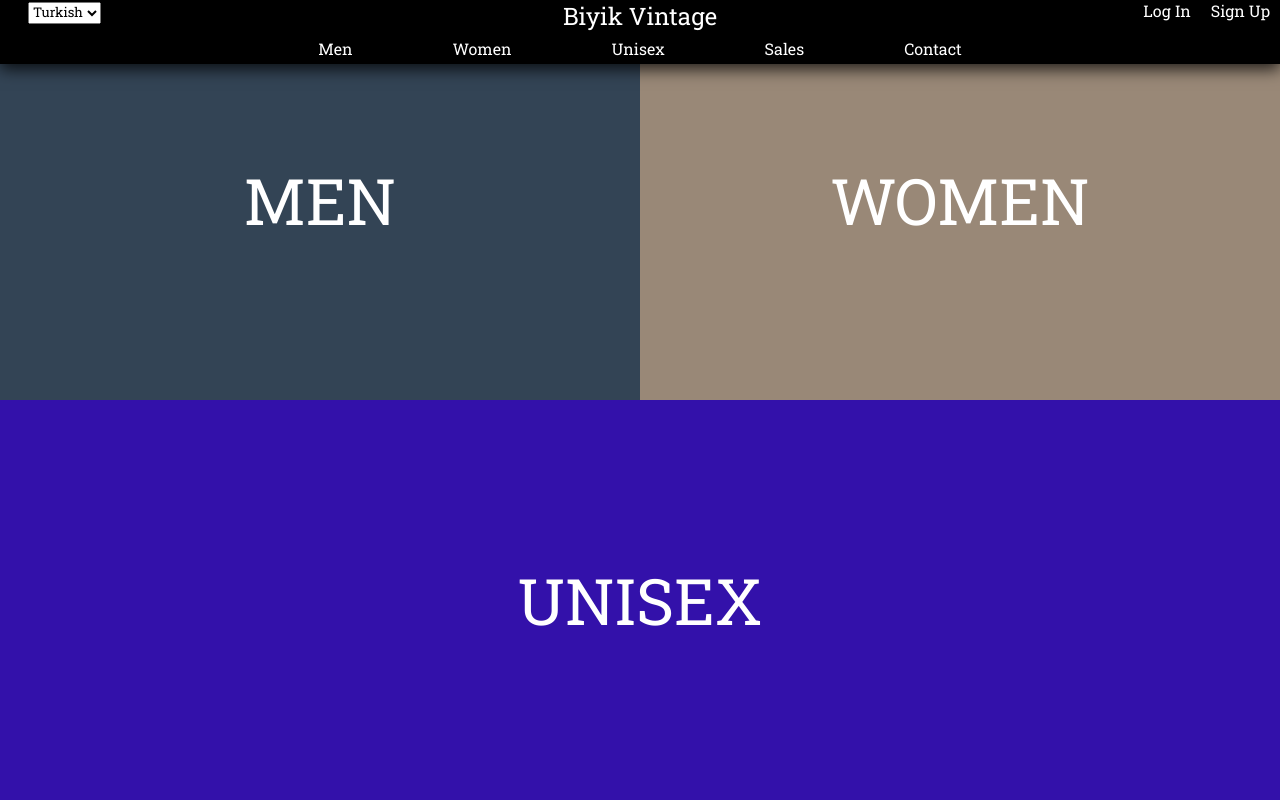
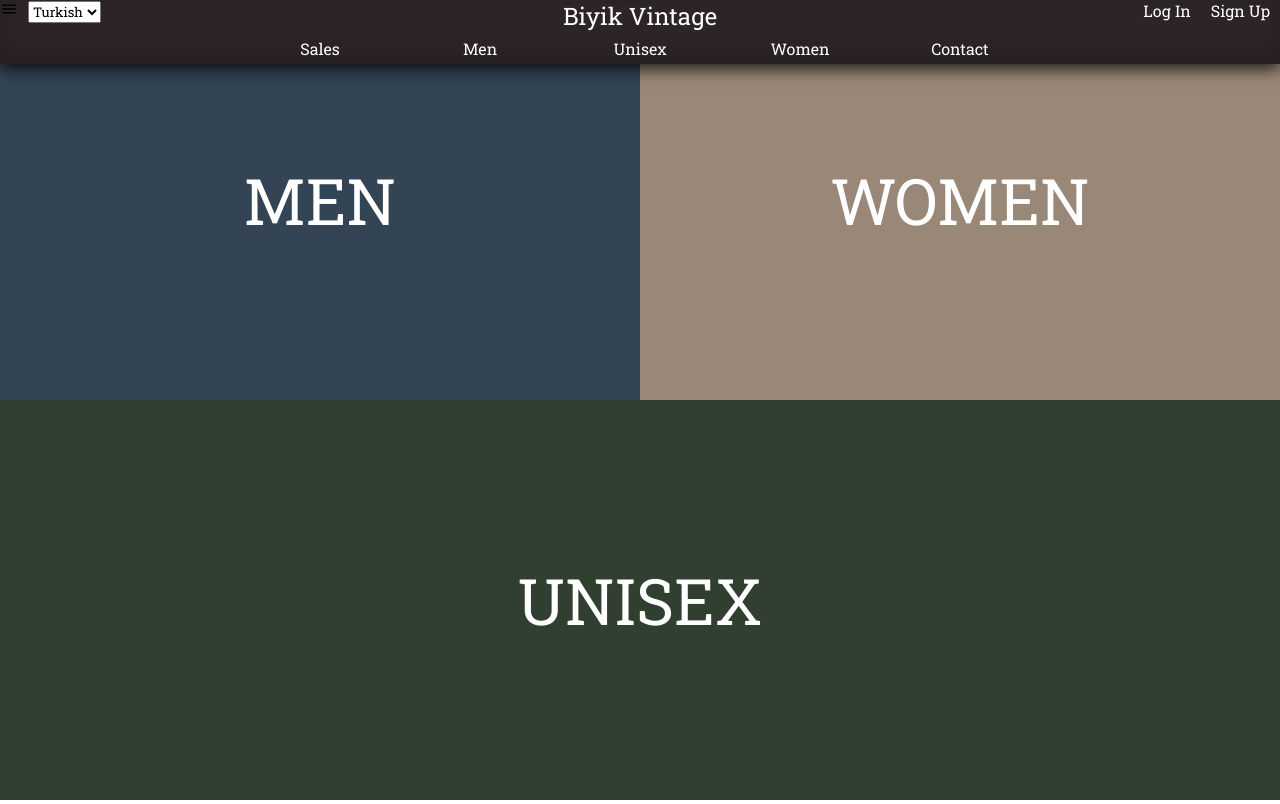
Before and after one commit to alperenyazmaci/alperenyazmaci.github.io, a plain HTML site: page index.html in a window 1280 px wide. Shown: the top 804 px of the page. Drawn offline with Linux system fonts and the light colour scheme.

Commit message:
vintage update2

```diff
--- a/index.html
+++ b/index.html
@@ -29,10 +29,10 @@
     </div>
     <div class="lower-nav">
       <ul>
+        <li><a href="">Sales</a></li>
         <li><a href="">Men</a></li>
+        <li><a href="">Unisex</a></li>
         <li><a href="">Women</a></li>
-        <li><a href="">Unisex</a></li>
-        <li><a href="">Sales</a></li>
         <li><a href="">Contact</a></li>
       </ul>
     </div>
@@ -40,14 +40,14 @@
   <div class="container zone cover">
     <div class="cover-upper">
       <div class="cover-upper-left">
-        <h1>MEN</h1>
+        <a href=""><h1>MEN</h1></a>
       </div>
       <div class="cover-upper-right">
-        <h1>WOMEN</h1>
+        <a href=""><h1>WOMEN</h1></a>
       </div>
     </div>
     <div class="cover-lower">
-      <h1>UNISEX</h1>
+      <a href=""><h1>UNISEX</h1></a>
     </div>
   </div>
   <div class="zone section grid-wrapper">
--- a/style.css
+++ b/style.css
@@ -43,7 +43,7 @@
 }
 
 .nav:hover {
-    background: #000;
+    background: #2C2426;
 }
 
 .upper-nav {
@@ -84,7 +84,6 @@
 }
 
 .lower-nav {
-
 }
 
 .lower-nav ul {
@@ -95,6 +94,7 @@
 
 .lower-nav ul li {
     padding: 0px 50px;
+    width: 160px;
 }
 
 .lower-nav ul li a {
@@ -129,36 +129,51 @@
 }
 
 .cover-upper-left {
-    background-color: #345;
+    background-color: #334455;
     display: flex;
     justify-content: center;
     align-items: center;
 }
 
-.cover-upper-left h1 {
-
+.cover-upper-left a {
+    display: flex;
+    width: 100%;
+    height: 100%;
+    justify-content: center;
+    align-items: center;
+    color: white;
 }
 
 .cover-upper-right {
-    background-color: #987;
+    background-color: #998877;
     display: flex;
     justify-content: center;
     align-items: center;
 }
 
-.cover-upper-right h1 {
-
+.cover-upper-right a {
+    color: white;
+    display: flex;
+    width: 100%;
+    height: 100%;
+    justify-content: center;
+    align-items: center;
 }
 
 .cover-lower {
-    background-color: #31A;
+    background-color: #313F31;
     display: flex;
     justify-content: center;
     align-items: center;
 }
 
-.cover-lower h1 {
-
+.cover-lower a {
+    color: white;
+    display: flex;
+    width: 100%;
+    height: 100%;
+    justify-content: center;
+    align-items: center;
 }
 
 /***********************************************************************
```
Also changed, not shown: hakkiyabenziyeneleman.jpeg (deleted), 1 other file.
